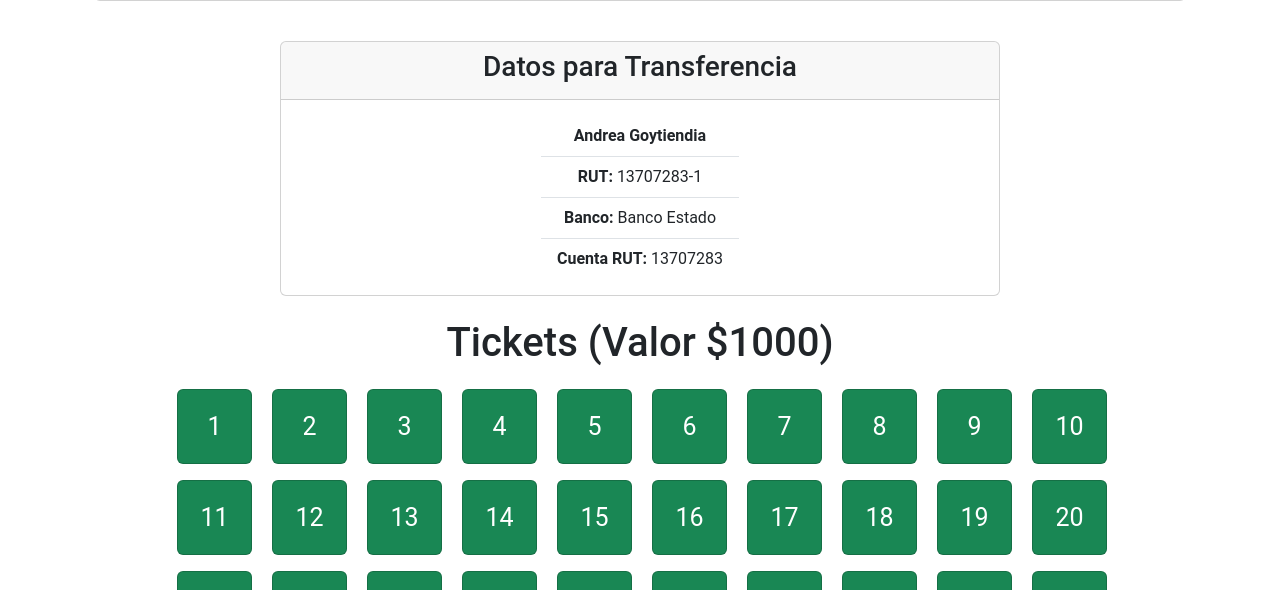
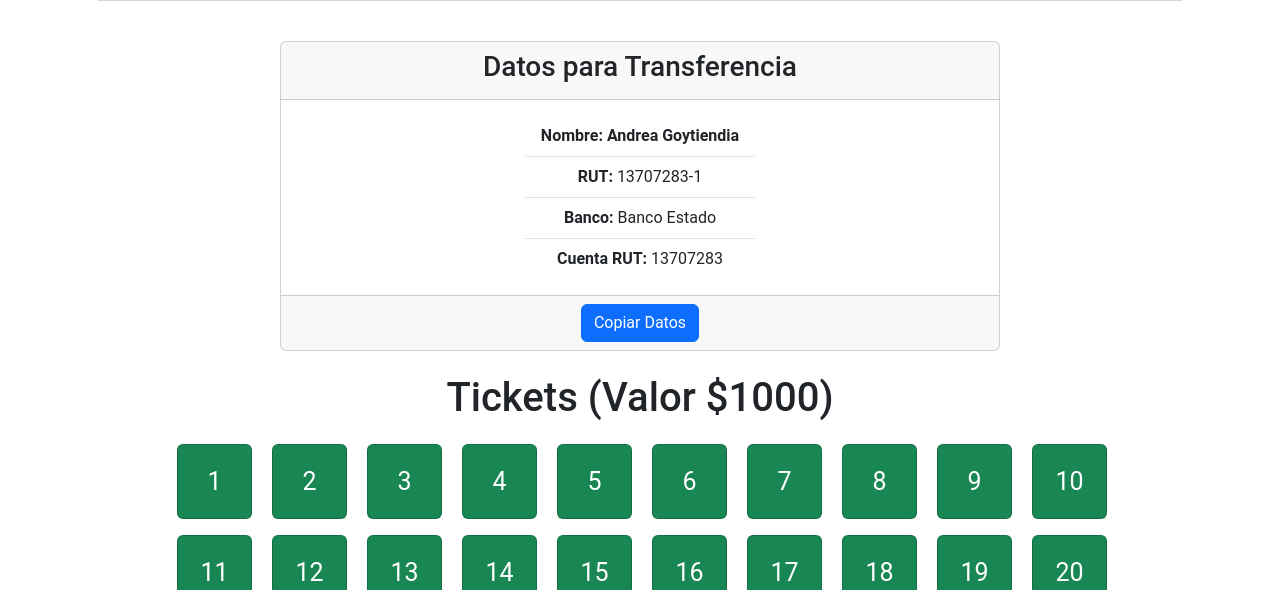
Before and after one commit to BryanBece/webRifa, a Django app: page / in a window 1280 px wide. Shown: the part 554-1144 px from the top of the page. Run offline with Django 5.2, Linux system fonts and the light colour scheme; data that the repository does not hold is empty; some libraries are stand-ins or nearby versions.

Commit message:
feat: agregar funcionalidad de copiar datos de transferencia

```diff
--- a/rifa/templates/rifa/home.html
+++ b/rifa/templates/rifa/home.html
@@ -35,17 +35,47 @@
                     <h3 class="text-center">Datos para Transferencia</h3>
                 </div>
                 <div class="card-body">
-                    <ul class="list-group list-group-flush">
-                        <li class="list-group-item text-center"><strong>Andrea Goytiendia</strong></li>
+                    <ul id="transferData" class="list-group list-group-flush">
+                        <li class="list-group-item text-center"><strong>Nombre: Andrea Goytiendia</strong></li>
                         <li class="list-group-item text-center"><strong>RUT:</strong> 13707283-1</li>
                         <li class="list-group-item text-center"><strong>Banco:</strong> Banco Estado</li>
                         <li class="list-group-item text-center"><strong>Cuenta RUT:</strong> 13707283</li>
                     </ul>
                 </div>
+                <div class="card-footer text-center">
+                    <button id="copyButton" class="btn btn-primary">Copiar Datos</button>
+                </div>
             </div>
         </div>
     </div>
 </div>
+
+
+<script>
+    document.getElementById('copyButton').addEventListener('click', function() {
+    // Selecciona el contenedor de datos de transferencia
+    var transferData = document.getElementById('transferData');
+
+    // Crea un elemento temporal para copiar
+    var tempElement = document.createElement('textarea');
+    tempElement.value = transferData.innerText;
+
+    // Añade el elemento temporal al documento
+    document.body.appendChild(tempElement);
+
+    // Selecciona y copia el contenido del textarea
+    tempElement.select();
+    document.execCommand('copy');
+
+    // Elimina el elemento temporal
+    document.body.removeChild(tempElement);
+
+    // Opcional: Cambia el texto del botón para indicar que se copiaron los datos
+    this.innerText = "Datos Copiados!";
+    setTimeout(() => { this.innerText = "Copiar Datos"; }, 2000);
+});
+
+</script>
 
 <style>
     .premio-img {
```
